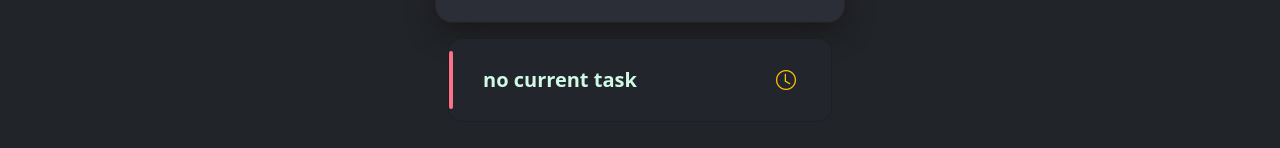
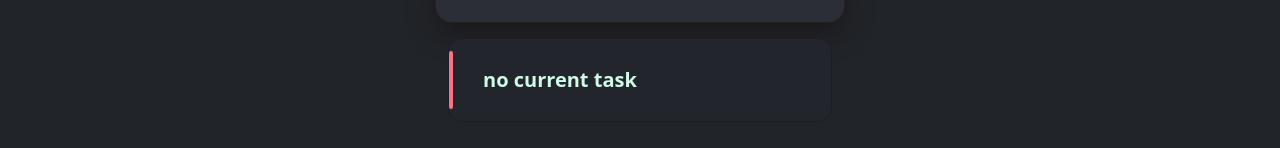
Before and after one commit to yaseen-s-8547/stuPom, a React (Vite) app: page / in a window 1280 px wide. Shown: the part 708-856 px from the top of the page. Built offline with nearby package versions, Linux system fonts and the light colour scheme.

Commit message:
replace clock icon with Finish Task button in CurrentTask component

```diff
--- a/src/Components/CurrentTask.jsx
+++ b/src/Components/CurrentTask.jsx
@@ -7,13 +7,13 @@ export default function CurrentTask({task}) {
                ( <div class="card-body d-flex flex-row  justify-content-center align-items-center px-1 py-0 ps-3">
                     <p class=" fw-bolder fs-5 mt-3 text-center">{currentTask.name}</p>
                     <div className="d-flex   align-items-center ms-auto">
-                        <i class="bi bi-clock text-warning  btn fs-5"></i>
+                        <button class=" text-warning  btn fs-5">Finish Task</button>
                     </div>
                 </div>):
                ( <div class="card-body d-flex flex-row  justify-content-center align-items-center px-1 py-0 ps-3">
                     <p class=" fw-bolder fs-5 mt-3 text-center">no current task </p>
                     <div className="d-flex   align-items-center ms-auto">
-                        <i class="bi bi-clock text-warning  btn fs-5"></i>
+
                     </div>
                 </div>)}
             </div>
```
